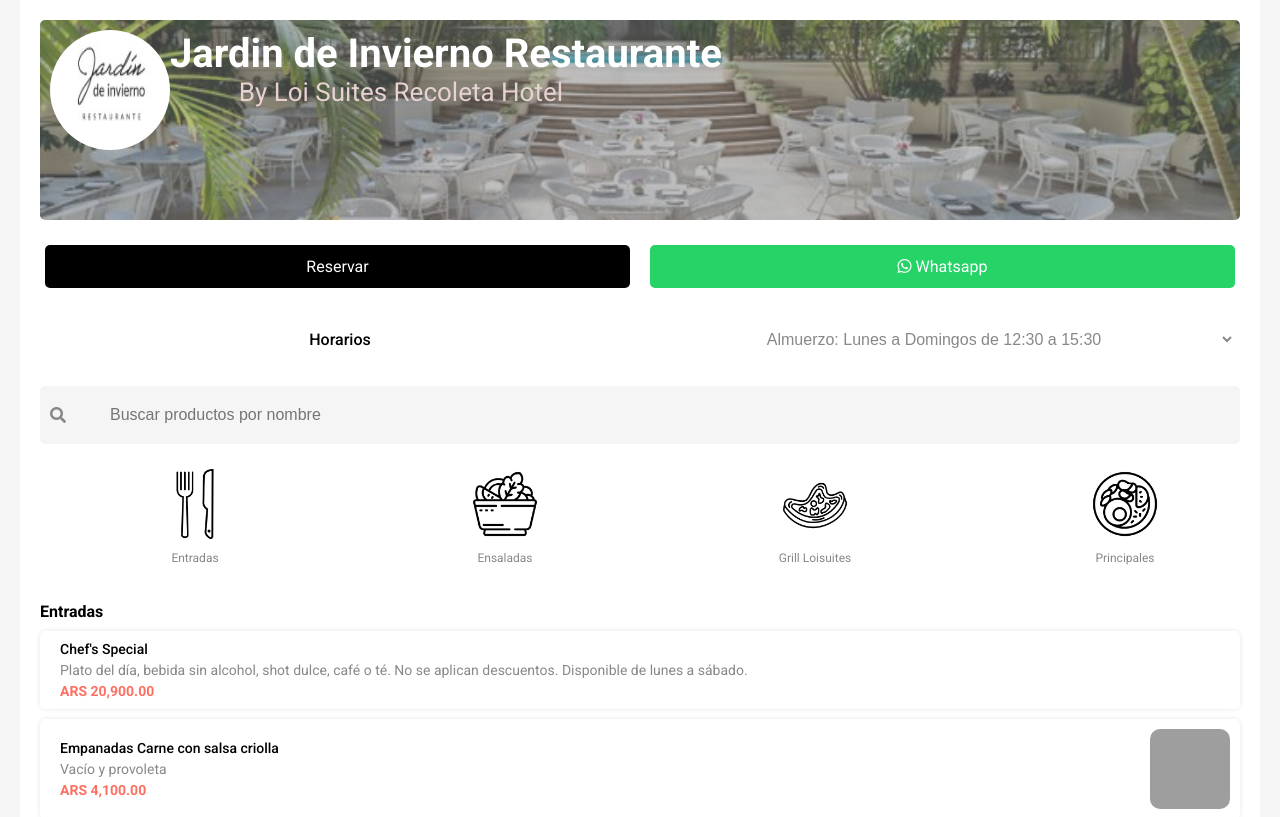
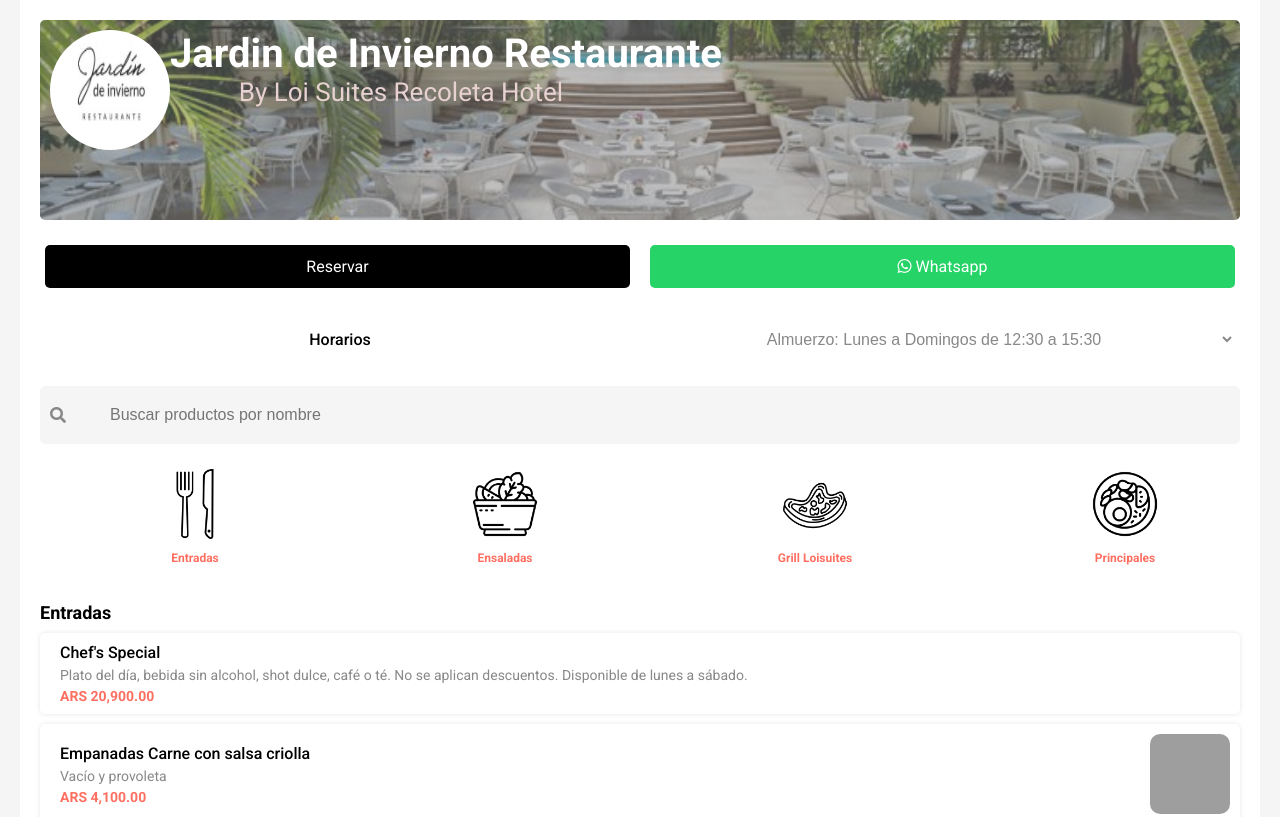
Before and after one commit to matuq83/jardinDeInvierno, a website: page index.html in a window 1280 px wide. Shown: the top 817 px of the page. Drawn offline with Linux system fonts and the light colour scheme; grey boxes are pictures that could not be loaded.

Commit message:
actualizacion version movil

```diff
--- a/CSS/styles.css
+++ b/CSS/styles.css
@@ -196,7 +196,8 @@
 
 .categories .category p {
    font-size: 12px;
-   color: #888;
+   font-weight: bold;
+   color:#ff6f61;
 }
 
 .section {
@@ -204,8 +205,8 @@
 }
 
 .section h2 {
-   font-size: 16px;
-   font-weight: 700;
+   font-size: 18px;
+   font-weight: bold;
    margin: 0 0 10px 0;
 }
 
@@ -234,7 +235,7 @@
 
 .item .details h3 {
    margin: 0;
-   font-size: 14px;
+   font-size: 16px;
    font-weight: 500;
 }
 
@@ -365,11 +366,11 @@
    }
 
    .item .details p {
-      font-size: 30PX;
+      font-size: 20PX;
    }
 
    .item .price {
-      font-size: 30px;
+      font-size: 20px;
    }
 
    .fa-instagram:before {
```
